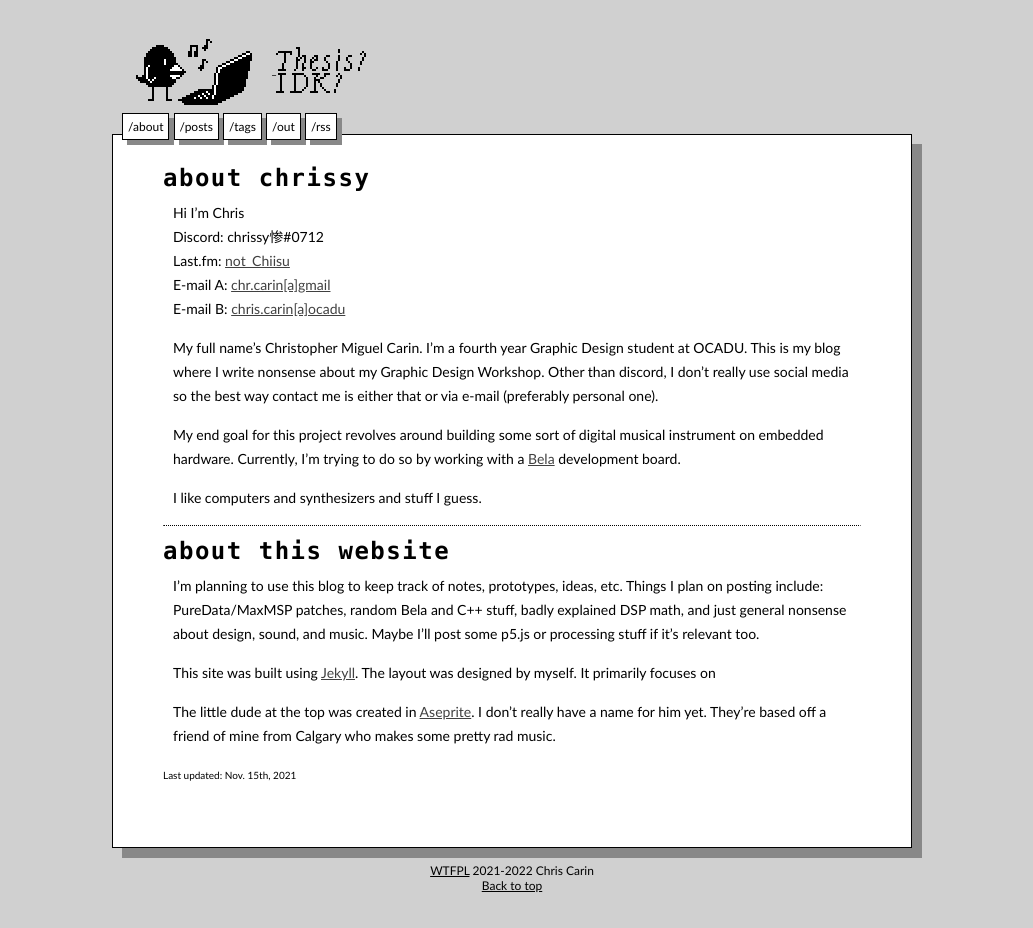
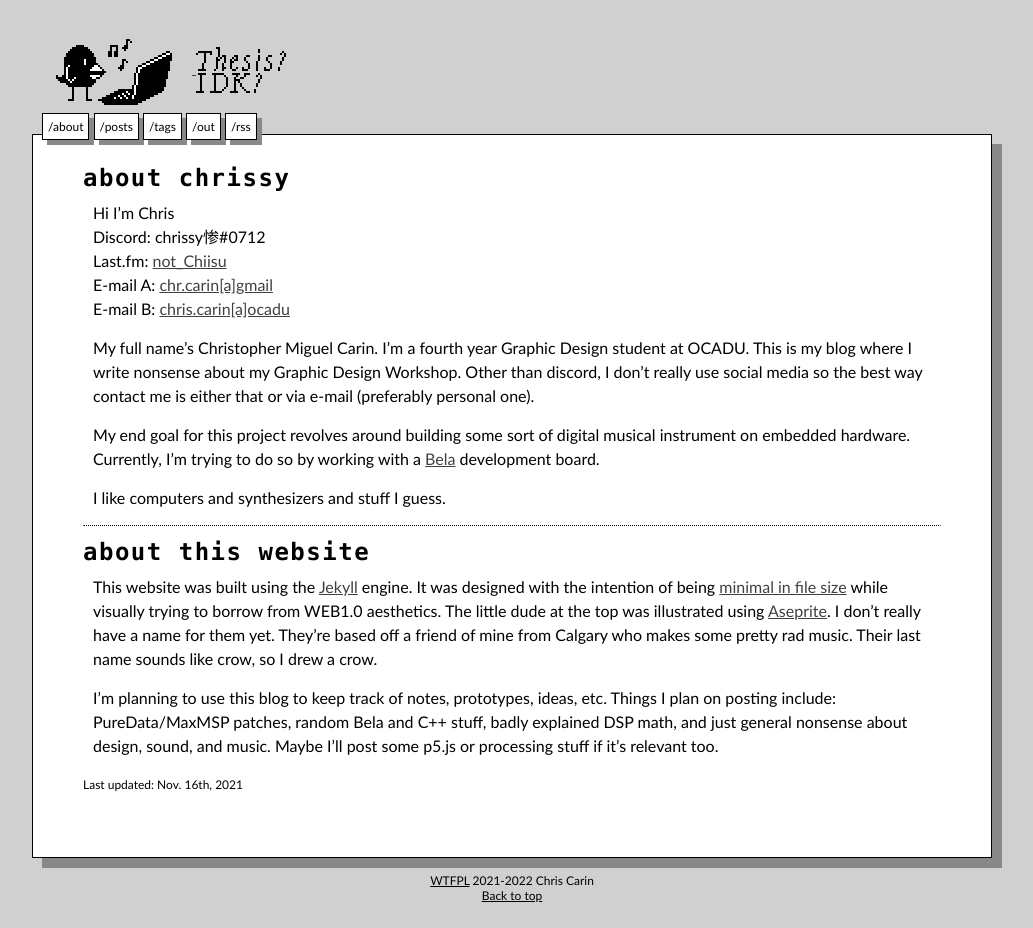
Before and after one commit to cheesoup/GRPH, a Jekyll site: the page built from about.md, in a window 1280 px wide. Shown: the whole page, without its empty margins (128-1161 px from the left). Built offline with Jekyll 4.4.1, drawn with Linux system fonts in a browser that asks for light colours.

Commit message:
Mobile maybe?

```diff
--- a/about.md
+++ b/about.md
@@ -1,7 +1,7 @@
 ---
 title: About
 layout: default
-date: Nov. 15th, 2021
+date: Nov. 16th, 2021
 ---
 
 # About Chrissy
@@ -22,10 +22,8 @@
 
 # About this Website
 
+This website was built using the [Jekyll](https://jekyllrb.com/) engine. It was designed with the intention of being [minimal in file size](https://tools.pingdom.com/#5f49ba1d42400000) while visually trying to borrow from WEB1.0 aesthetics. The little dude at the top was illustrated using [Aseprite](https://www.aseprite.org/). I don't really have a name for them yet. They're based off a friend of mine from Calgary who makes some pretty rad music. Their last name sounds like crow, so I drew a crow.
+
 I'm planning to use this blog to keep track of notes, prototypes, ideas, etc. Things I plan on posting include: PureData/MaxMSP patches, random Bela and C++ stuff, badly explained DSP math, and just general nonsense about design, sound, and music. Maybe I'll post some p5.js or processing stuff if it's relevant too.
 
-This site was built using [Jekyll](https://jekyllrb.com/). The layout was designed by myself. It primarily focuses on
-
-The little dude at the top was created in [Aseprite](https://www.aseprite.org/). I don't really have a name for him yet. They're based off a friend of mine from Calgary who makes some pretty rad music.
-
 <div class="footer">Last updated: {{ page.date }}</div>
--- a/assets/css/global.css
+++ b/assets/css/global.css
@@ -1,6 +1,5 @@
 :root {
-  --wrap_maxWidth: 800px;
+  --wrap_maxWidth: 960px;
   --body_stack: "Trebuchet MS", Verdana, Arial, sans-serif;
-  --body_size: 14px;
   --h1_stack: "Monaco", "Andale Mono", "Consolas", "Lucida Console", "Courier New", Courier, monospace;
 }
--- a/assets/css/main.css
+++ b/assets/css/main.css
@@ -3,6 +3,7 @@
 
 /* PRIMARY CSS FILE */
 
+/* Screen > 600px CSS */
   html {
     overflow-y: scroll;
   }
@@ -26,11 +27,13 @@
     color: #FFF;
   }
 
+@media only screen and (min-width: 1024px) {
   div.wrap {
     padding: 25px;
     margin: 0 auto;
     width: 100vw;
     max-width: var(--wrap_maxWidth);
+  }
 }
 
 h1 {
@@ -114,22 +117,29 @@
 }
 
 /* POST CSS */
-
 div.content {
   line-height: 24px;
-  font-size: var(--body_size);
   background-color: #fff;
+  padding: 25px 50px 50px;
+  font-size: var(--body_sizePC);
   box-shadow: 10px 10px #888888;
-  padding: 25px 50px 50px;
   border: 1px #000 solid;
 }
 
-div.content .body {
+@media only screen and (max-width: 1023px) {
+  div.content {
+    border-left: 0;
+    border-right: 0;
+    box-shadow: 0px 10px #888888;
+  }
+}
+
+div.content div.body {
   border-bottom: 1px #000 dotted;
 }
 
-div.content .footer {
-  font-size: 10px;
+div.content div.footer {
+  font-size: 12px;
   text-align: left;
   margin: 10px 0;
 }
@@ -222,5 +232,5 @@
 
 div.content small.meta {
   display: block;
-  margin-top: -2px;
+  margin-top: -5px;
 }
```
Also changed, not shown: 4 other files. Lines whose indentation alone changed are shown as unchanged.
